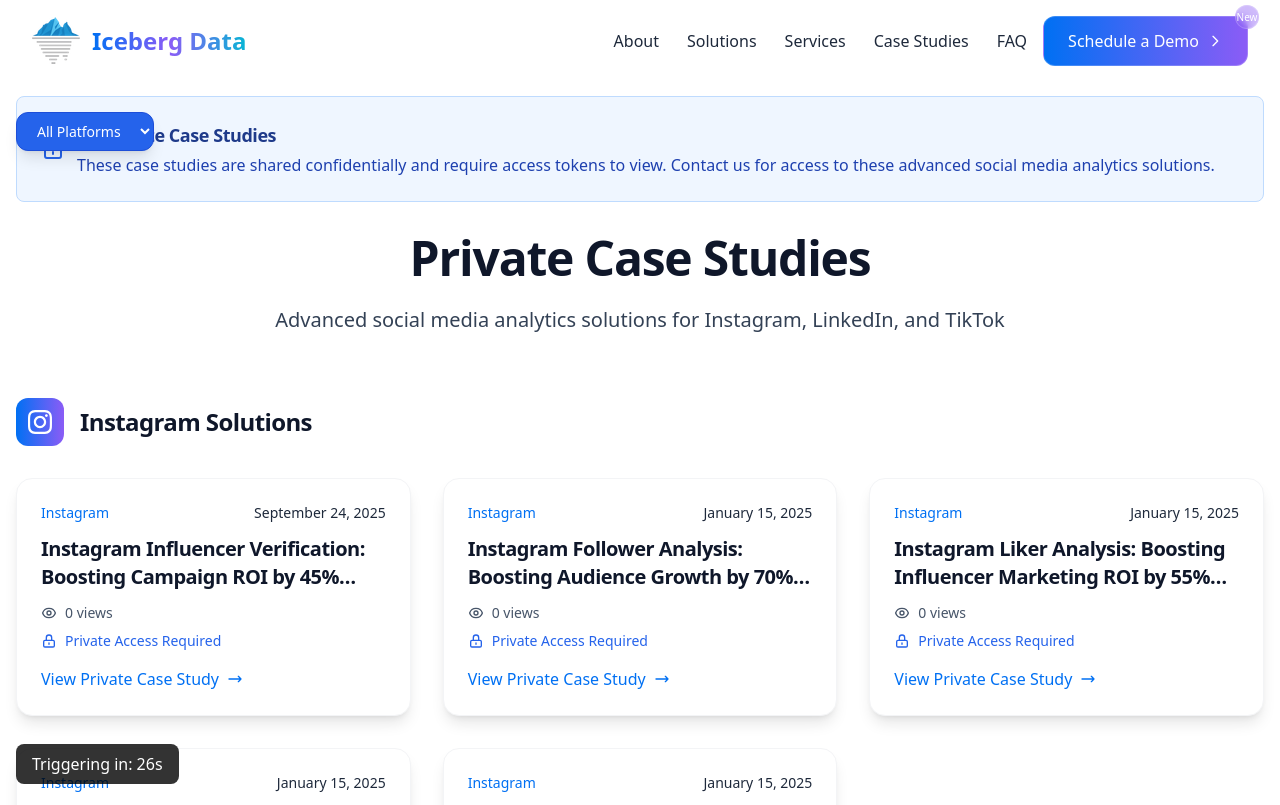
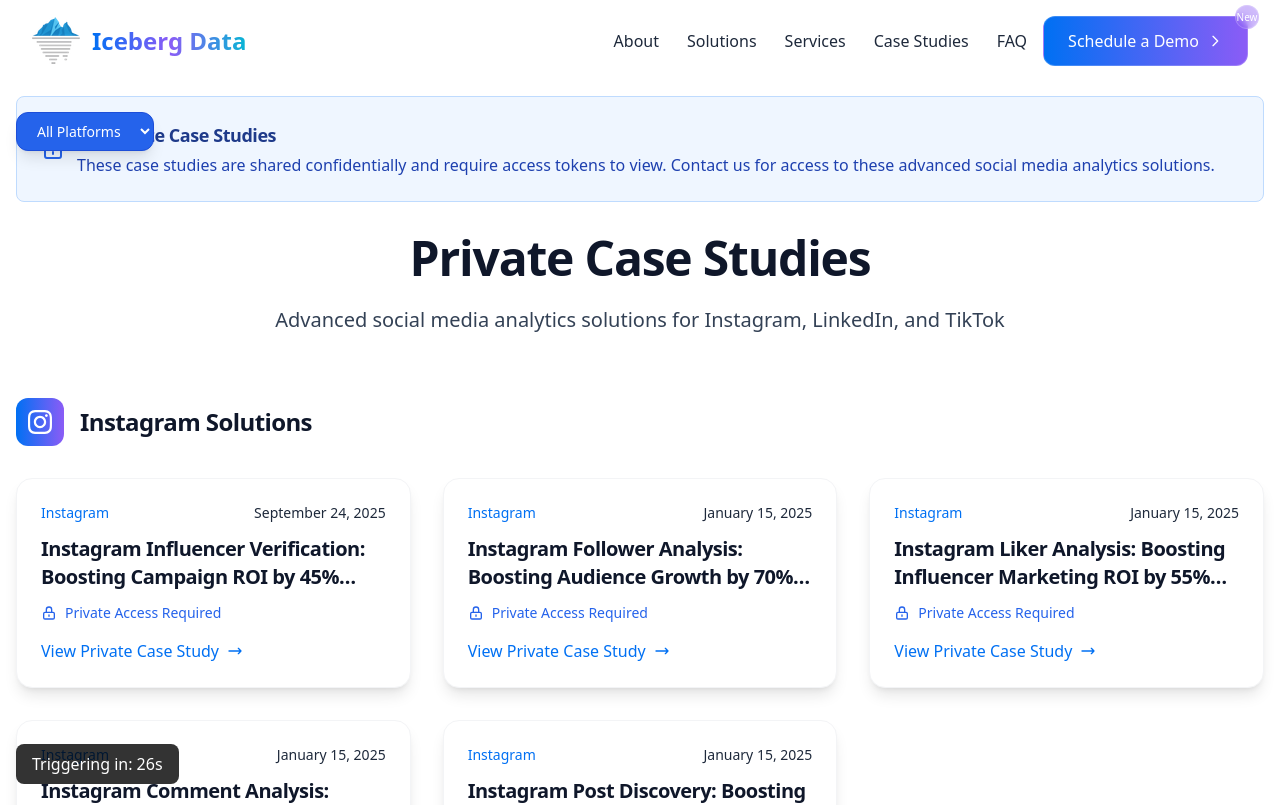
Before and after one commit to icebergdata-io/web, a React (Vite) app: page /private-case-studies in a window 1280 px wide. Shown: the top 805 px of the page. Built offline with nearby package versions, Linux system fonts and the light colour scheme.

Commit message:
Remove views display from private case study cards
- Remove the 'X views' element from private case study cards
- Keep only the 'Private Access Required' indicator
- Cleaner card design without view count information

```diff
--- a/src/pages/PrivateCaseStudies.jsx
+++ b/src/pages/PrivateCaseStudies.jsx
@@ -196,13 +196,6 @@
                         {study.title}
                       </h3>
                       <div className="flex-grow mb-4">
-                        <div className="flex items-center text-sm text-dark-600 mb-2">
-                          <svg className="w-4 h-4 mr-2" fill="none" viewBox="0 0 24 24" stroke="currentColor">
-                            <path strokeLinecap="round" strokeLinejoin="round" strokeWidth={2} d="M15 12a3 3 0 11-6 0 3 3 0 016 0z" />
-                            <path strokeLinecap="round" strokeLinejoin="round" strokeWidth={2} d="M2.458 12C3.732 7.943 7.523 5 12 5c4.478 0 8.268 2.943 9.542 7-1.274 4.057-5.064 7-9.542 7-4.477 0-8.268-2.943-9.542-7z" />
-                          </svg>
-                          {study.accessCount} views
-                        </div>
                         <div className="flex items-center text-sm text-blue-600">
                           <svg className="w-4 h-4 mr-2" fill="none" viewBox="0 0 24 24" stroke="currentColor">
                             <path strokeLinecap="round" strokeLinejoin="round" strokeWidth={2} d="M12 15v2m-6 4h12a2 2 0 002-2v-6a2 2 0 00-2-2H6a2 2 0 00-2 2v6a2 2 0 002 2zm10-10V7a4 4 0 00-8 0v4h8z" />
```
Also changed, not shown: 1 other file (tests, documents, lock files or other folders).
